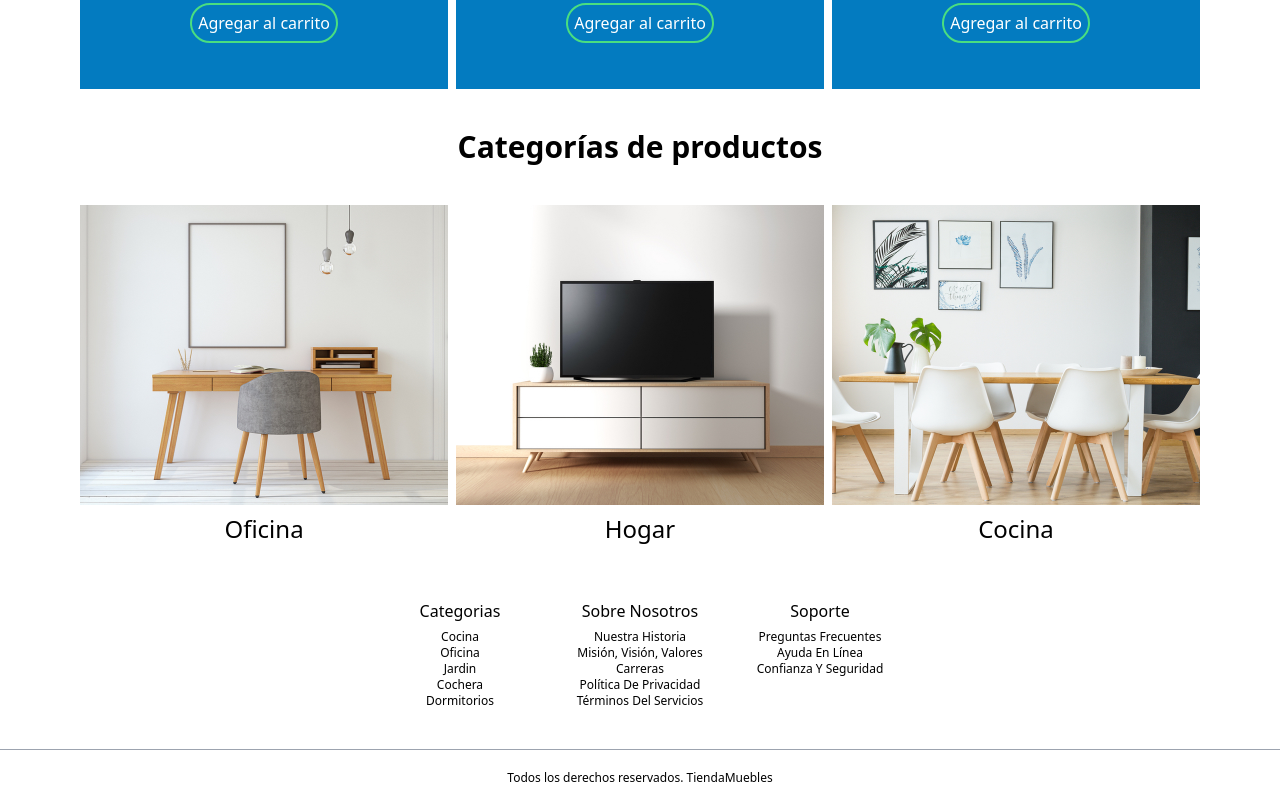
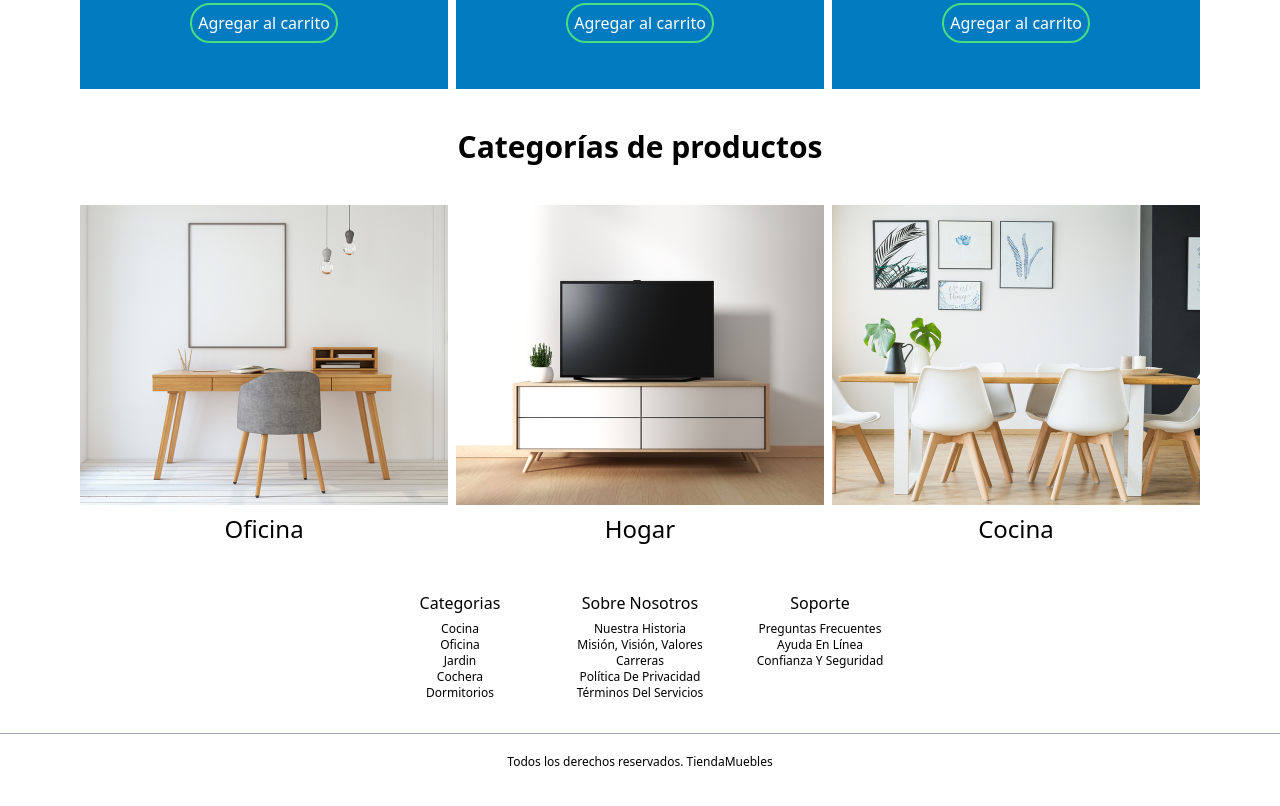
Before and after one commit to vhdezpedro/FrontendFundamentals, a website: page index.html in a window 1280 px wide. Shown: the part 2261-3067 px from the top of the page. Drawn offline with Linux system fonts and the light colour scheme; a web font is replaced by a local one.

Commit message:
Se unen dos secciones en footer

```diff
--- a/index.html
+++ b/index.html
@@ -342,9 +342,10 @@
         </div>
       </div>
     </section>
-
-    <section
-      class="grid items-start grid-cols-3 mb-10 md:grid-cols-[repeat(3,_180px)] justify-center md:m-10"
+    <!-- footer section -->
+    <footer class="md:mt-8">
+      <div
+        class="grid items-start grid-cols-3 md:grid-cols-[repeat(3,_180px)] justify-center mb-5 md:mb-8"
       >
         <div class="flex flex-col items-center">
           <h3 class="p-1.5 text-base font-medium capitalize">categorias</h3>
@@ -376,12 +377,12 @@
             <a class="block hover:underline" href="">confianza y seguridad</a>
           </p>
         </div>
-    </section>
-    <!-- footer section -->
-    <footer class="py-5 border-t border-gray-400">
+      </div>
+      <div class="py-5 border-t border-gray-400">
         <p class="text-xs text-center">
           Todos los derechos reservados. TiendaMuebles
         </p>
+      </div>
     </footer>
     <!-- JavaScript Section -->
     <script src="./src/js/main.js"></script>
```
Also changed, not shown: dist/output.css. Lines whose indentation alone changed are shown as unchanged.
